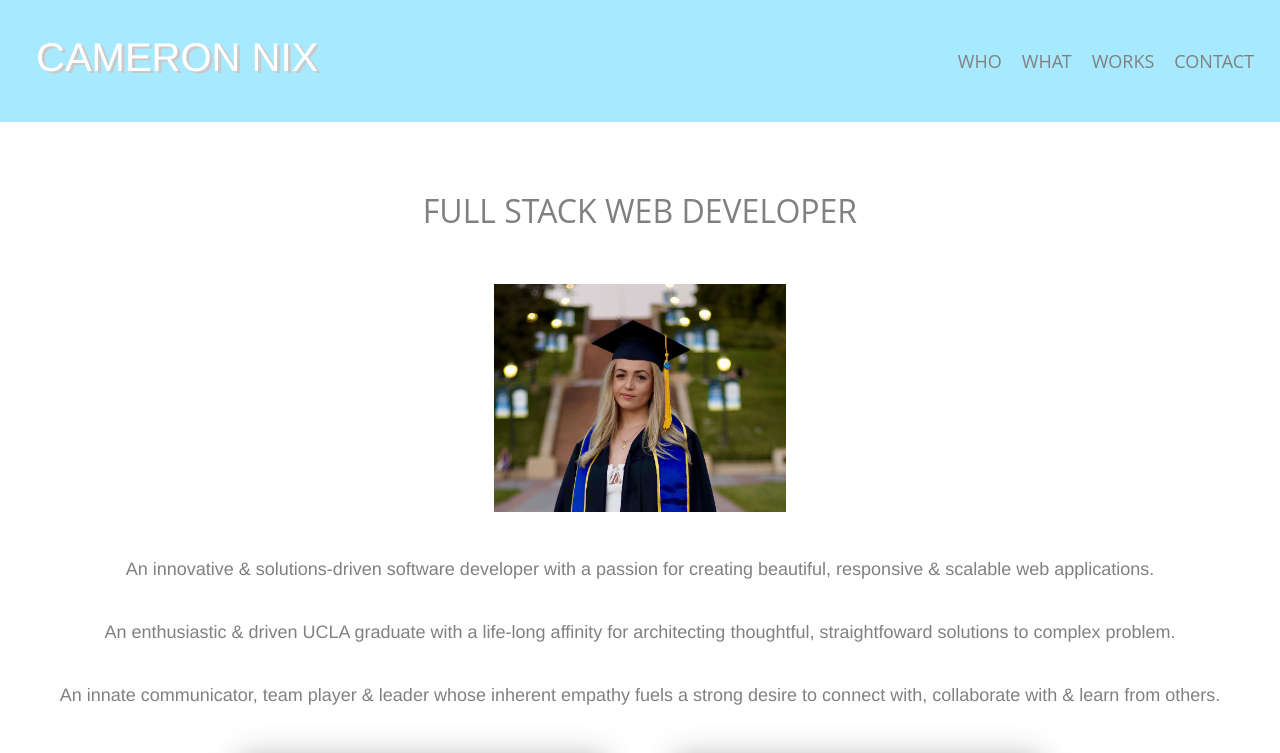
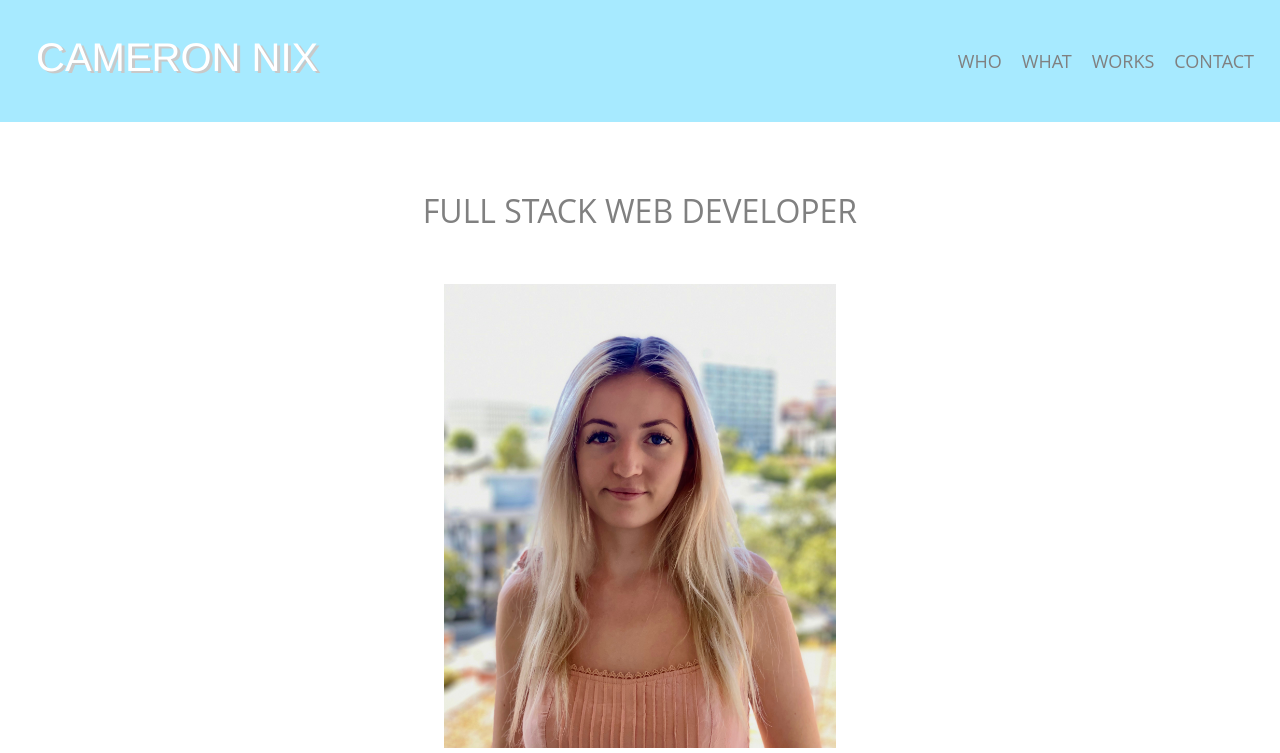
Before and after one commit to cnix273/react-portfolio, a React (Create React App) app: page / in a window 1280 px wide. Shown: the top 753 px of the page. Built offline with nearby package versions, Linux system fonts and the light colour scheme.

Commit message:
updated professional photo

```diff
--- a/src/components/About/index.js
+++ b/src/components/About/index.js
@@ -1,7 +1,7 @@
 import React from "react";
 import "./style.css";
 
-import profPic from "../Assets/IMG_1253.jpg";
+import profPic from "../Assets/professional_pic.jpg";
 
 const About = () => {
     return (
--- a/src/components/About/style.css
+++ b/src/components/About/style.css
@@ -33,7 +33,7 @@ h1.title{
     margin: 30px;
     margin-left: auto;
     margin-right: auto;
-    width: 300px;
+    width: 400px;
     height: auto!important;
 }
 
```
Also changed, not shown: src/components/Assets/professional_pic.jpg (added).
